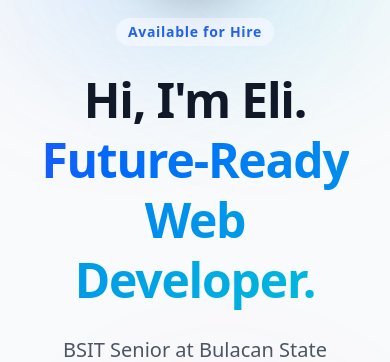
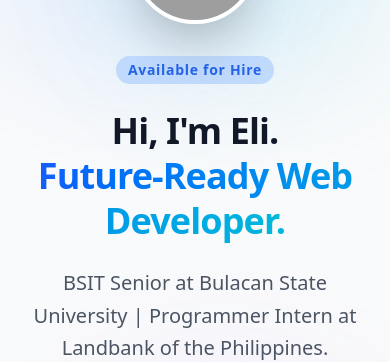
Before and after one commit to elli1216/eli, a React (Vite) app: page / in a window 390 px wide. Shown: the part 206-568 px from the top of the page. Built offline with nearby package versions, Linux system fonts and the light colour scheme; grey boxes are pictures that could not be loaded.

Commit message:
feat: Update Hero component styles for improved responsiveness and adjust accent color in global styles

```diff
--- a/components/Hero.tsx
+++ b/components/Hero.tsx
@@ -30,7 +30,7 @@
           <span className="inline-block px-3 py-1 mb-6 text-sm font-semibold tracking-wider text-primary bg-accent rounded-full">
             Available for Hire
           </span>
-          <h1 className="text-5xl md:text-7xl font-bold text-foreground mb-6 tracking-tight leading-tight">
+          <h1 className="text-4xl md:text-6xl font-bold text-foreground mb-6 tracking-tight leading-tight">
             Hi, I'm Eli. <br />
             <span className="text-transparent bg-clip-text bg-linear-to-r from-blue-600 to-cyan-500">
               Future-Ready Web Developer.
--- a/globals.css
+++ b/globals.css
@@ -9,7 +9,7 @@
   --input: #f9fafb;            /* gray-50 */
   --primary: #2563eb;          /* blue-600 */
   --primary-foreground: #ffffff; /* white */
-  --accent: #eff6ff;         /* blue-100 */
+  --accent: #bfdafd;         /* blue-100 */
 }
 
 .dark {
```
